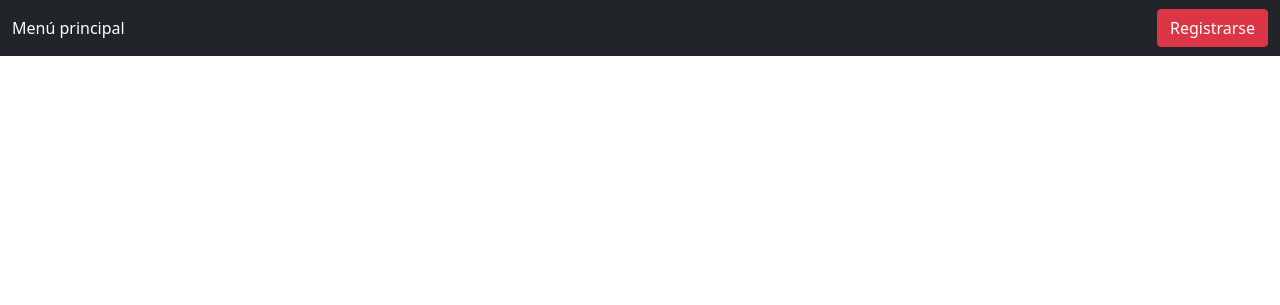
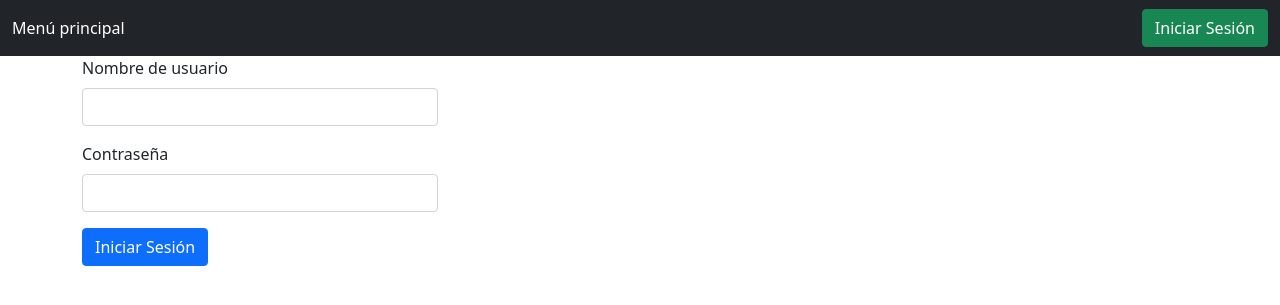
Before and after one commit to santicr/Shopping-Cart, a Flask app: page /login in a window 1280 px wide. Shown: the top 305 px of the page. Run offline with Flask 2, Linux system fonts and the light colour scheme.

Commit message:
User login, need to reset DB and some functions

```diff
--- a/app.py
+++ b/app.py
@@ -1,20 +1,35 @@
 from flask import Flask, render_template, request, redirect, session, url_for
-from controller import readItem, insertItem, readUser, insertUser
+from controller import readItem, insertItem, readUser, insertUser, existUser
 
 app = Flask(__name__)
+app.secret_key = "SECRET"
 
 @app.route('/')
 def index():
     rows = readItem()
     return render_template('index.html', data = rows)
 
-@app.route('/login')
-def login():
-    return render_template('login.html')
-
 @app.route('/error')
 def error():
     return render_template('error.html')
+
+@app.route('/user')
+def user():
+    if "user" in session:
+        user = session['user']
+        return f'<p>Hello, {user}</p>'
+    return redirect(url_for('index'))
+
+@app.route('/login', methods = ['POST', 'GET'])
+def login():
+    if request.method == "POST":
+        user = request.form['user']
+        passw = request.form['passw']
+        if existUser(user, passw):
+            session["user"] = user
+            return redirect(url_for('user'))
+        return redirect(url_for('error'))
+    return render_template('login.html')
 
 @app.route('/register', methods = ['POST', 'GET'])
 def register():
@@ -28,4 +43,5 @@ def register():
         return redirect(url_for('error'))
     return render_template('register.html')
 
-app.run(debug = True)
+if __name__ == "__main__":
+    app.run(debug = True)
--- a/templates/login.html
+++ b/templates/login.html
@@ -2,7 +2,7 @@
 <html>
     <head>
         <link href="https://cdn.jsdelivr.net/npm/bootstrap@5.0.2/dist/css/bootstrap.min.css" rel="stylesheet" integrity="sha384-EVSTQN3/azprG1Anm3QDgpJLIm9Nao0Yz1ztcQTwFspd3yD65VohhpuuCOmLASjC" crossorigin="anonymous">
-        <title>Login</title>
+        <title>Register</title>
     </head>
     <body>
         <script src="https://cdn.jsdelivr.net/npm/bootstrap@5.0.2/dist/js/bootstrap.bundle.min.js" integrity="sha384-MrcW6ZMFYlzcLA8Nl+NtUVF0sA7MsXsP1UyJoMp4YLEuNSfAP+JcXn/tWtIaxVXM" crossorigin="anonymous"></script>
@@ -15,10 +15,27 @@
                         </a>
                     </li>
                 </ul>
-                <form action="{{ url_for('register') }}">
-                    <button type="button" class="btn btn-danger">Registrarse</button>
+                <form action="{{ url_for('login') }}">
+                    <button type="button" class="btn btn-success">Iniciar Sesión</button>
                 </form>
             </div>
         </nav>
+        <div class="container">
+            <div class="row">
+                <div class="col-4">
+                    <form method="POST" action="{{ url_for('login') }}">
+                        <div class="mb-3">
+                            <label for="user" class="form-label">Nombre de usuario</label>
+                            <input type="text" class="form-control" name="user" required>
+                        </div>
+                        <div class="mb-3">
+                            <label for="passw" class="form-label">Contraseña</label>
+                            <input type="password" class="form-control" name="passw" required>
+                        </div>
+                        <button type="submit" class="btn btn-primary">Iniciar Sesión</button>
+                    </form>
+                </div>
+            </div>
+        </div>
     </body>
 </html>
--- a/templates/register.html
+++ b/templates/register.html
@@ -40,7 +40,7 @@
                             <input type="checkbox" class="form-check-input" id="exampleCheck1" required>
                             <label class="form-check-label" for="exampleCheck1">Acepto los terminos y condiciones</label>
                         </div>
-                        <button type="submit" class="btn btn-primary">Submit</button>
+                        <button type="submit" class="btn btn-primary">Registrarse</button>
                     </form>
                 </div>
             </div>
```
Also changed, not shown: controller.py (+11 -6 lines), User.db (deleted), templates/profile.html (added).
